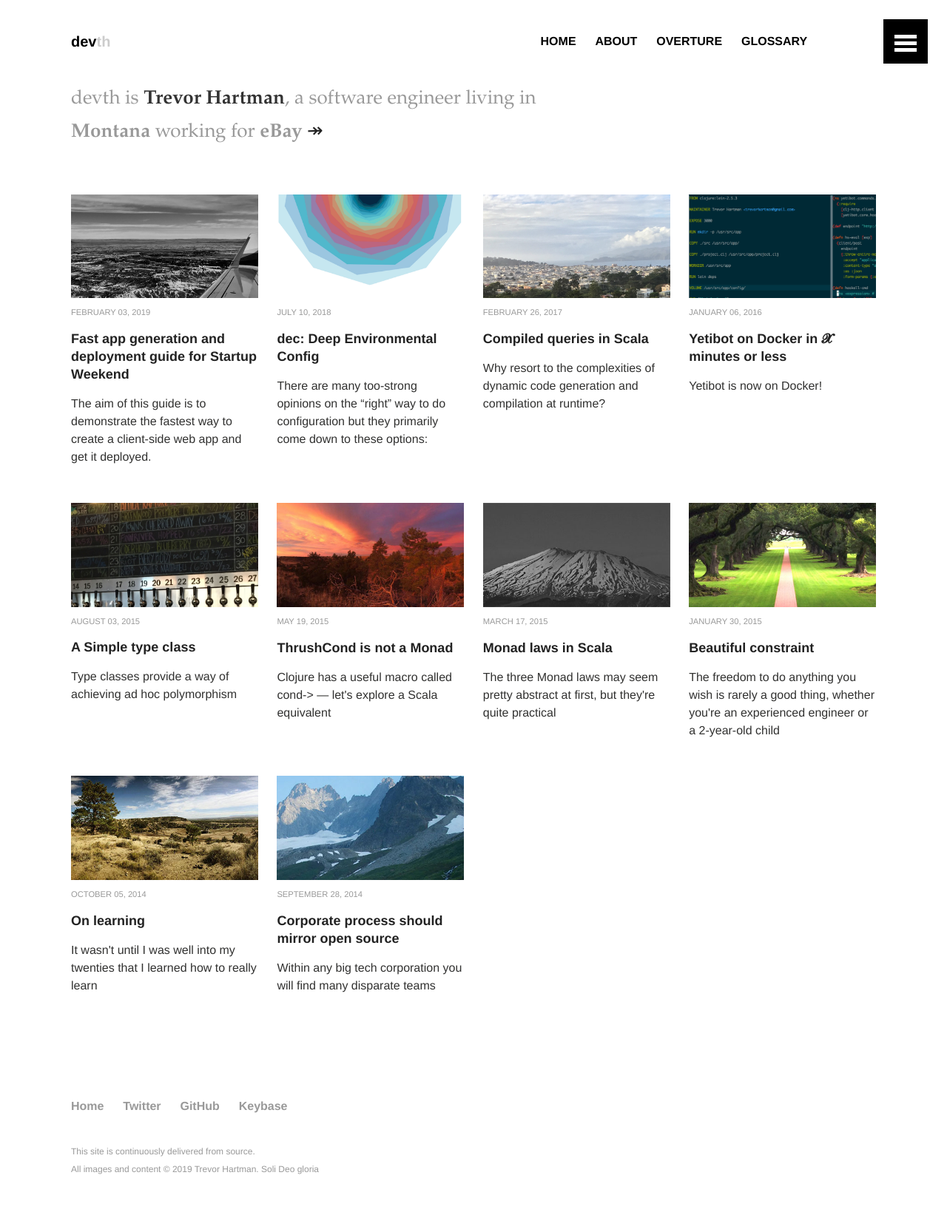
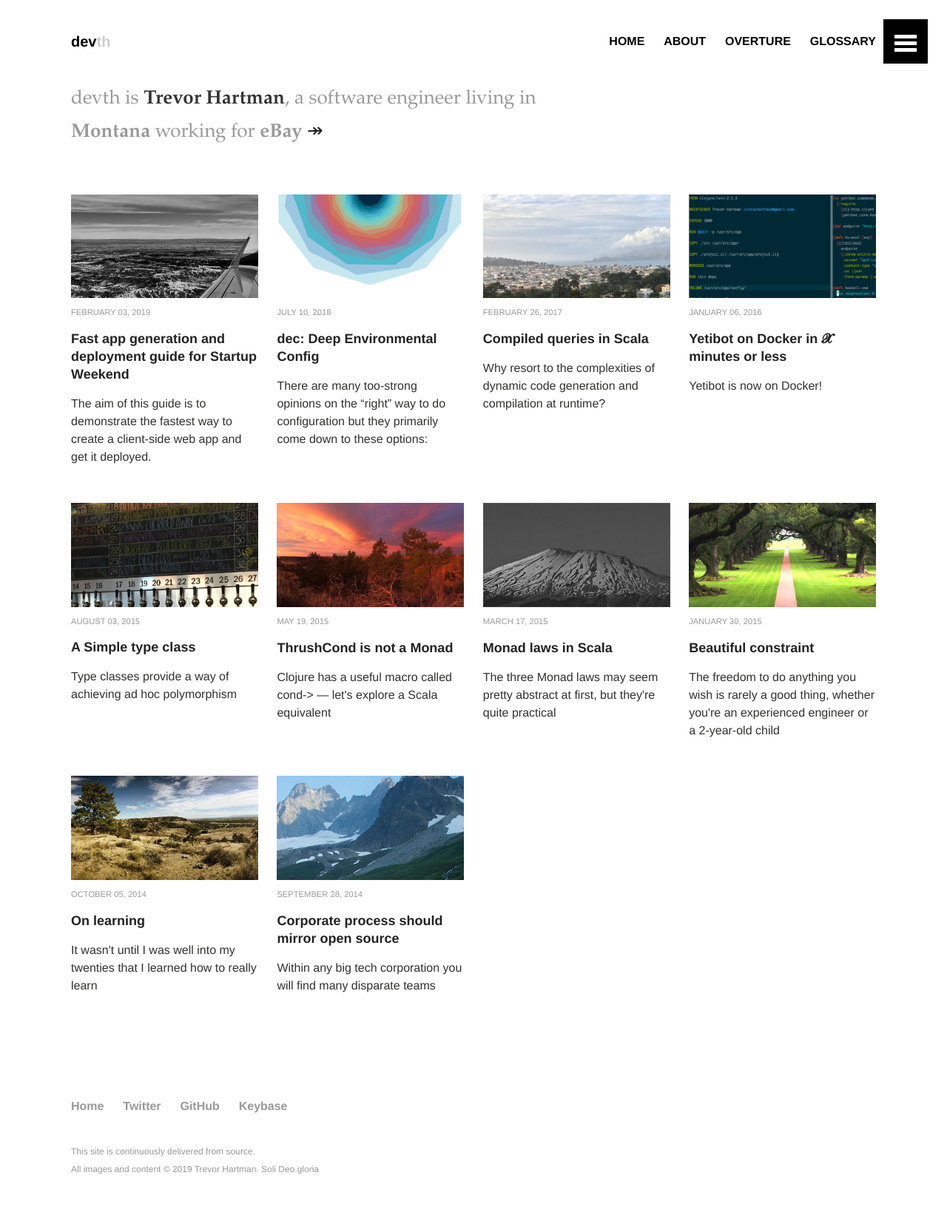
Before and after one commit to devth/devth.github.com, a Jekyll site: the page built from index.md, in a window 1280 px wide. Shown: the whole page at 74% size. Built offline with Jekyll 4.4.1, drawn with Linux system fonts in a browser that asks for light colours.

Commit message:
Increase width of nav

```diff
--- a/_sass/_layout.scss
+++ b/_sass/_layout.scss
@@ -114,7 +114,7 @@ p.intro {
     @include span-columns(12);
   }
   @include media($large) {
-    @include span-columns(7);
+    @include span-columns(8);
     ul {
       position: absolute;
       right: 0;
```
